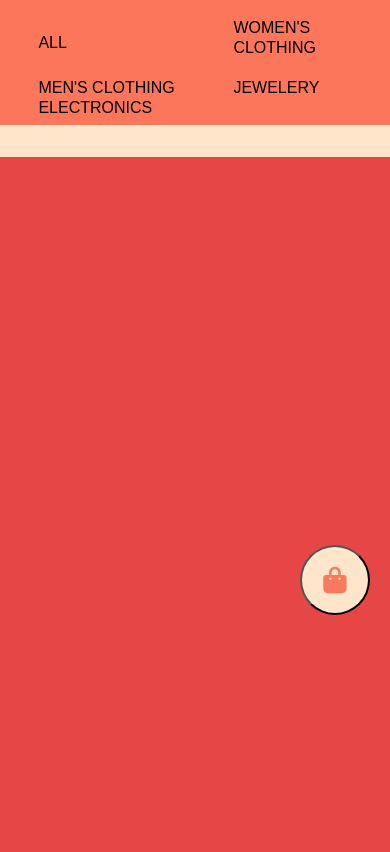
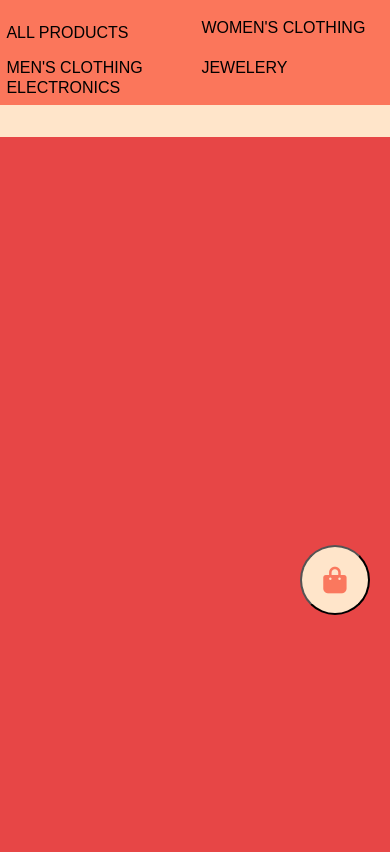
Before and after one commit to Gradientick/mp2-project, a website built with Vite: page index.html in a window 390 px wide. Shown: the part 209-1061 px from the top of the page. Built offline with nearby package versions, Linux system fonts and the light colour scheme; no server answers.

Commit message:
page responsivenes 1.1

```diff
--- a/index.html
+++ b/index.html
@@ -28,7 +28,7 @@
     <nav>
       <ul class="navbuttons-container" darker>
         <li class="all-button" data-category-button>
-          <span highlight>All</span>
+          <span highlight>All PRODUCTS</span>
         </li>
         <li class="womens-category" data-category-button>
           <span highlight>women's clothing</span>
--- a/style.css
+++ b/style.css
@@ -467,7 +467,7 @@ main h1 {
   }
 
   .navbuttons-container li {
-    margin: 0 0 0 2.4em;
+    margin: 0 0 0 0.4em;
   }
 
   .item {
```
